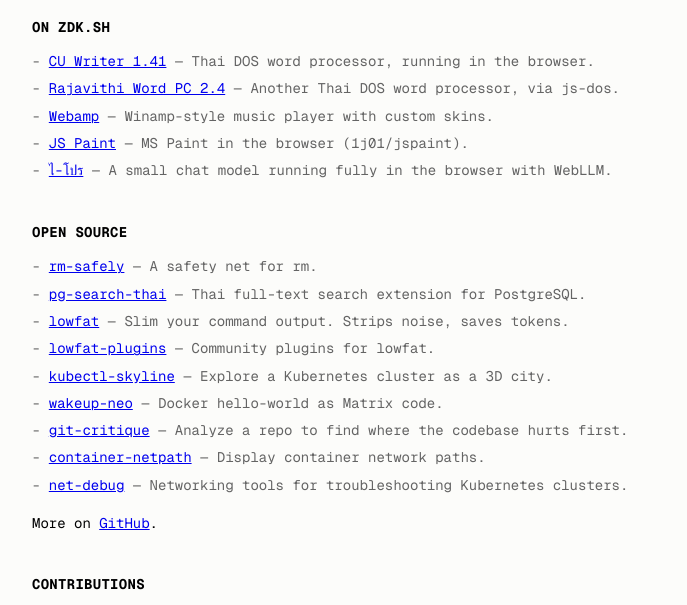
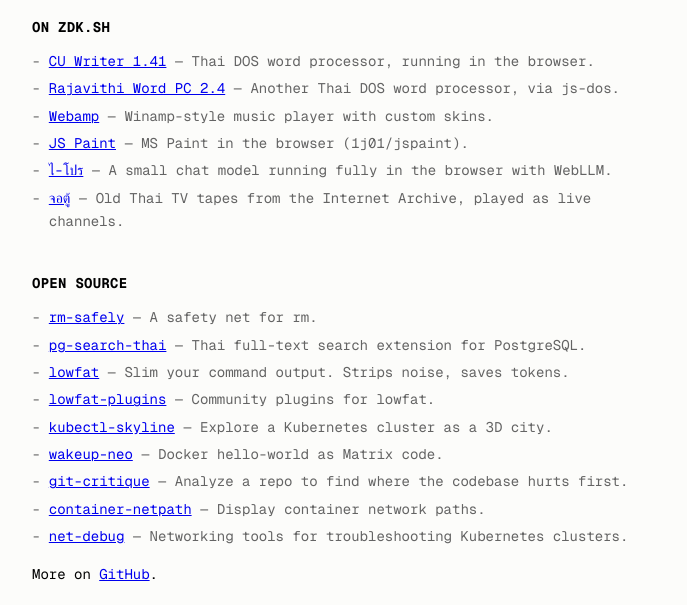
Before and after one commit to zdk/zdk.sh, an Astro site: page /projects in a window 1280 px wide. Shown: the part 160-765 px from the top of the page, without its empty margins (296-983 px from the left). Built offline with nearby package versions, Linux system fonts and the light colour scheme; Astro itself is replaced by a stand-in of ours.

Commit message:
Add จอตู้ to projects

```diff
--- a/src/pages/projects.astro
+++ b/src/pages/projects.astro
@@ -9,6 +9,7 @@ const sites = [
   ['Webamp', 'https://llama.zdk.sh', 'Winamp-style music player with custom skins.'],
   ['JS Paint', 'https://paint.zdk.sh', 'MS Paint in the browser (1j01/jspaint).'],
   ['ไ-โปร', 'https://i-pro.zdk.sh', 'A small chat model running fully in the browser with WebLLM.'],
+  ['จอตู้', 'https://tv.zdk.sh', 'Old Thai TV tapes from the Internet Archive, played as live channels.'],
 ];
 
 // ponytail: hand-picked, edit by hand. Pinned repos first; full list is on GitHub.
```
